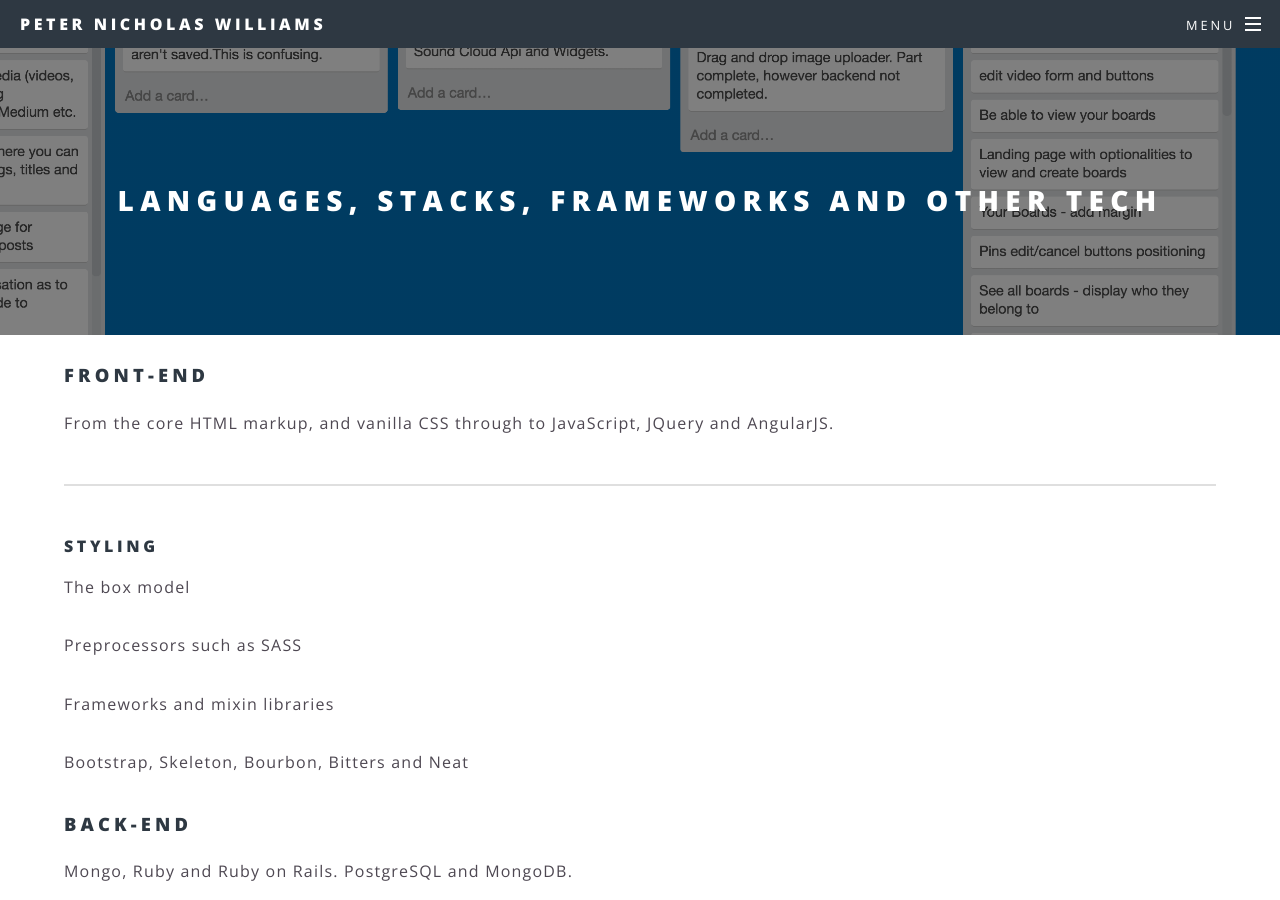
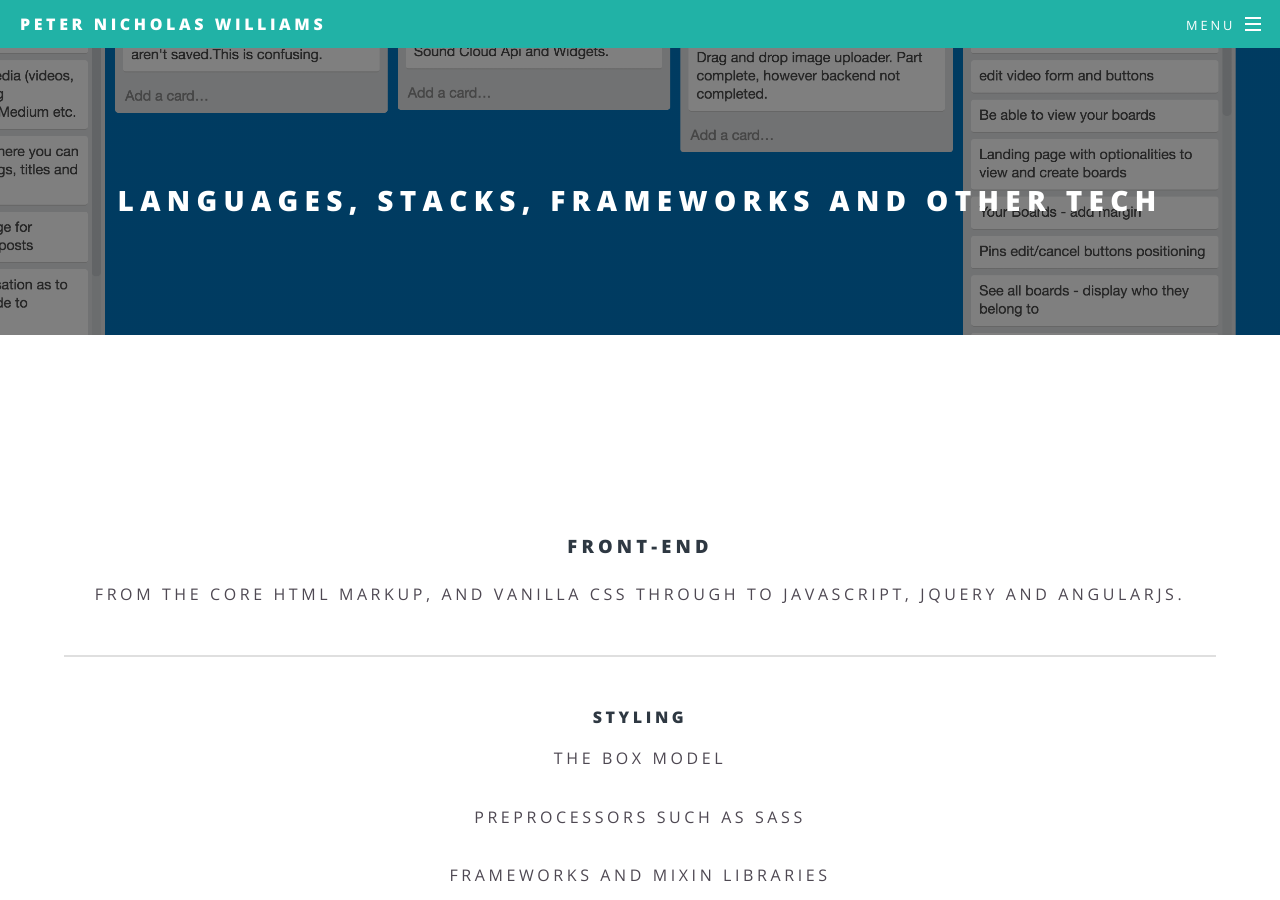
Before and after one commit to pedroeldiablo/pedroeldiablo.github.io, a Jekyll site: the page built from techstyling.md, in a window 1280 px wide and 900 px high. Built offline with Jekyll 4.4.1, drawn with Linux system fonts in a browser that asks for light colours.

Commit message:
reversed palette and accent 1 color in libs/ _var.scss. Exploring transition times

```diff
--- a/_sass/libs/_vars.scss
+++ b/_sass/libs/_vars.scss
@@ -37,7 +37,8 @@
 
 // Palette.
 	$palette: (
-		bg:					#2e3842,
+		// bg:					#2e3842,
+    bg:					#21b2a6,
 		fg:					#fff,
 		fg-bold:			#fff,
 		fg-light:			rgba(255,255,255,0.5),
@@ -47,7 +48,9 @@
 		border2-bg:			rgba(144,144,144,0.5),
 
 		accent1: (
-			bg:				#21b2a6,
+			// bg:				#21b2a6,
+
+      bg:					#2e3842,
 			fg-bold:		#ffffff,
 			fg:				mix(#21b2a6, #ffffff, 25%),
 			fg-light:		mix(#21b2a6, #ffffff, 40%),
@@ -58,7 +61,8 @@
 		),
 
 		accent2: (
-			bg:				#00ffcc,
+			// bg:				#00ffcc,
+      bg:				#00f0ff,
 			fg-bold:		#ffffff,
 			fg:				mix(#00ffcc, #ffffff, 25%),
 			fg-light:		mix(#00ffcc, #ffffff, 40%),
--- a/elements.html
+++ b/elements.html
@@ -297,6 +297,10 @@ print 'It took ' + i + ' iterations to sort the deck.';</code></pre>
 						<div class="4u"><span class="image fit"><img src="images/pic02.jpg" alt="" /></span></div>
 						<div class="4u"><span class="image fit"><img src="images/pic01.jpg" alt="" /></span></div>
 						<div class="4u"><span class="image fit"><img src="images/pic03.jpg" alt="" /></span></div>
+            <div class="3u"><span class="image fit"><img src="images/pic03.jpg" alt="" /></span></div>
+            <div class="3u"><span class="image fit"><img src="images/pic03.jpg" alt="" /></span></div>
+            <div class="3u"><span class="image fit"><img src="images/pic03.jpg" alt="" /></span></div>
+            <div class="3u"><span class="image fit"><img src="images/pic03.jpg" alt="" /></span></div>
 					</div>
 				</div>
 				<h5>Left &amp; Right</h5>
--- a/techstyling.md
+++ b/techstyling.md
@@ -3,17 +3,25 @@ layout: page
 title: Languages, Stacks, Frameworks and Other Tech
 ---
 <!-- <h3></h3> -->
-<h3>Front-End</h3>
-<p>From the core HTML markup, and vanilla CSS through to JavaScript, JQuery and AngularJS.</p>
-<hr />
-<h4>Styling</h4>
-<p>The box model</p>
-<p>Preprocessors such as SASS</p>
-<p>Frameworks and mixin libraries</p>
-<p>Bootstrap, Skeleton, Bourbon, Bitters and Neat</p>
 
-<h3>Back-End</h3>
-<p>Mongo, Ruby and Ruby on Rails. PostgreSQL and MongoDB.</p>
+<section id="banner">
+  <div class="inner">
+    <h3>Front-End</h3>
+    <p>From the core HTML markup, and vanilla CSS through to JavaScript, JQuery and AngularJS.</p>
+    <hr />
+    <h4>Styling</h4>
+    <p>The box model</p>
+    <p>Preprocessors such as SASS</p>
+    <p>Frameworks and mixin libraries</p>
+    <p>Bootstrap, Skeleton, Bourbon, Bitters and Neat</p>
+
+    <h3>Back-End</h3>
+    <p>Mongo, Ruby and Ruby on Rails. PostgreSQL and MongoDB.</p>
+
+    <div class="more"><p>See More</p></div>
+  </div>
+</section>
+
 
 <div class="box alt">
   <div class="row uniform 20%">
```
Also changed, not shown: about.md (+7 -1 lines), 6 other files.
